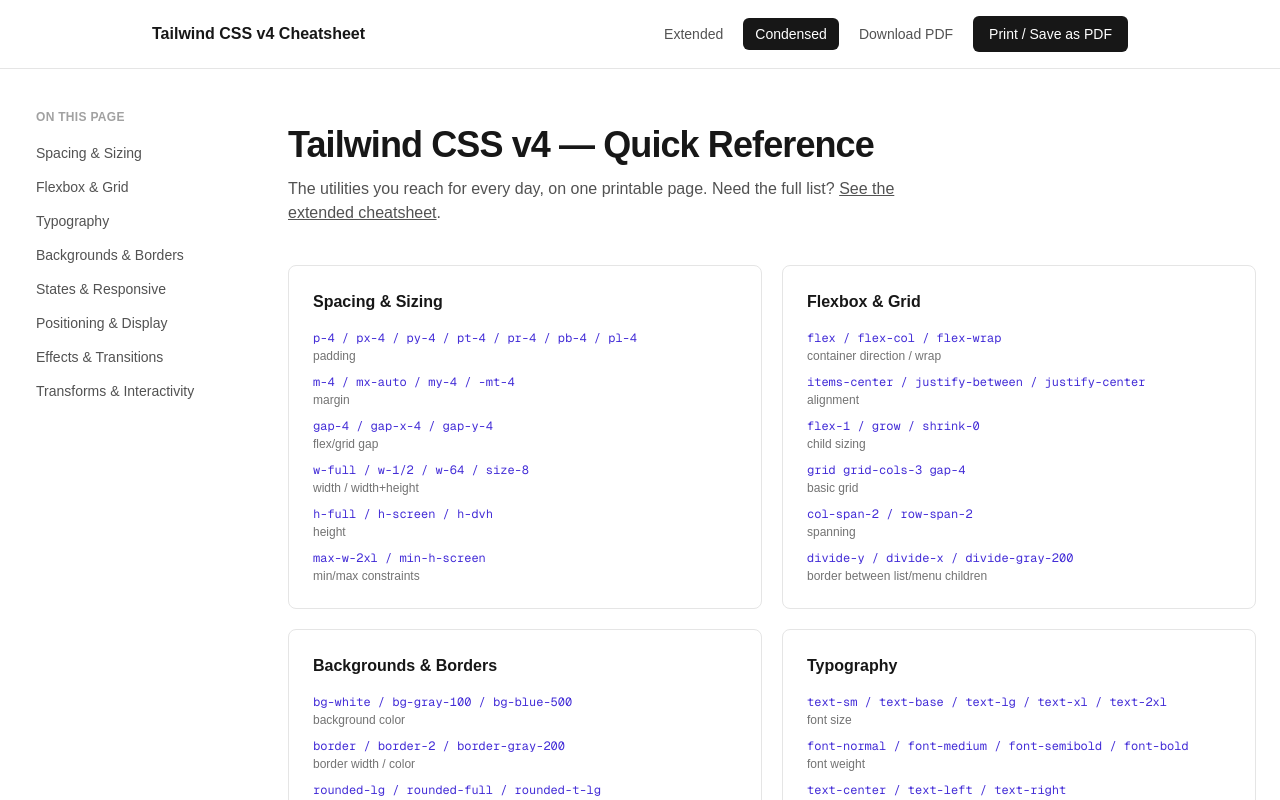
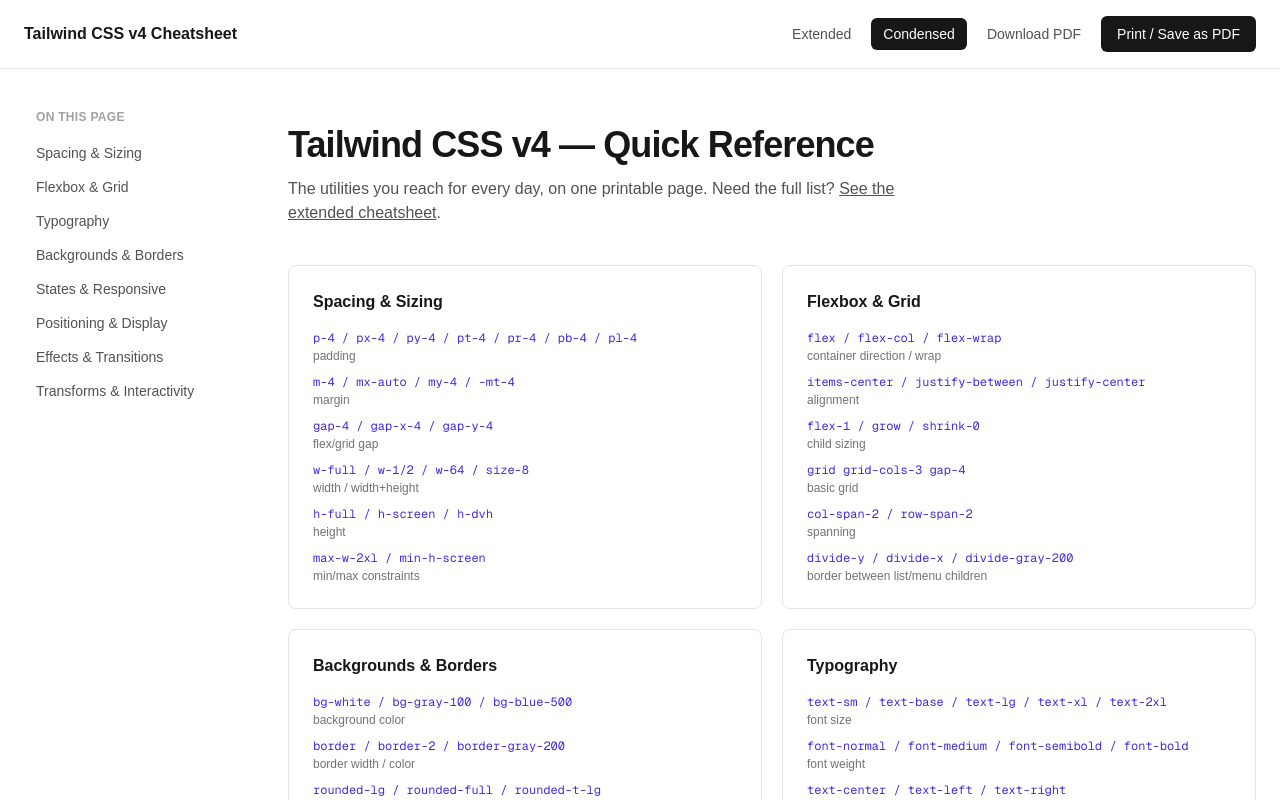
Before and after one commit to atlllas/TailwindCSS-Cheatsheet, a Next.js app: page /condensed in a window 1280 px wide. Shown: the top 800 px of the page. Built offline with nearby package versions, Linux system fonts and the light colour scheme.

Commit message:
Align header, footer, and page content to the same max-width
TopNav was capped at max-w-5xl and the footer had no width constraint
at all, while the page body used max-w-7xl — so the three didn't line
up. All three now share max-w-7xl so the left/right edges match.

```diff
--- a/src/components/Footer.tsx
+++ b/src/components/Footer.tsx
@@ -2,7 +2,8 @@
 
 export default function Footer() {
   return (
-    <footer className="print:hidden mt-auto grid grid-cols-[1fr_auto_1fr] flex-wrap items-center gap-3 border-t border-neutral-200 px-6 py-3 dark:border-neutral-800">
+    <footer className="print:hidden mt-auto border-t border-neutral-200 dark:border-neutral-800">
+      <div className="mx-auto max-w-7xl grid grid-cols-[1fr_auto_1fr] flex-wrap items-center gap-3 px-6 py-3">
         <p className="justify-self-start font-mono text-xs text-neutral-500 dark:text-neutral-400">
           © {new Date().getFullYear()} Tailwind CSS v4 Cheatsheet
         </p>
@@ -28,6 +29,7 @@
         >
           imatlas.dev
         </a>
+      </div>
     </footer>
   );
 }
--- a/src/components/TopNav.tsx
+++ b/src/components/TopNav.tsx
@@ -9,7 +9,7 @@
 export default function TopNav({ active }: { active: "extended" | "condensed" }) {
   return (
     <nav className="print:hidden border-b border-neutral-200 dark:border-neutral-800">
-      <div className="mx-auto max-w-5xl px-6 py-4 flex flex-wrap items-center justify-between gap-4">
+      <div className="mx-auto max-w-7xl px-6 py-4 flex flex-wrap items-center justify-between gap-4">
         <Link href="/" className="font-semibold text-neutral-900 dark:text-neutral-100">
           Tailwind CSS v4 Cheatsheet
         </Link>
```
Also changed, not shown: 2 other files (tests, documents, lock files or other folders). Lines whose indentation alone changed are shown as unchanged.
